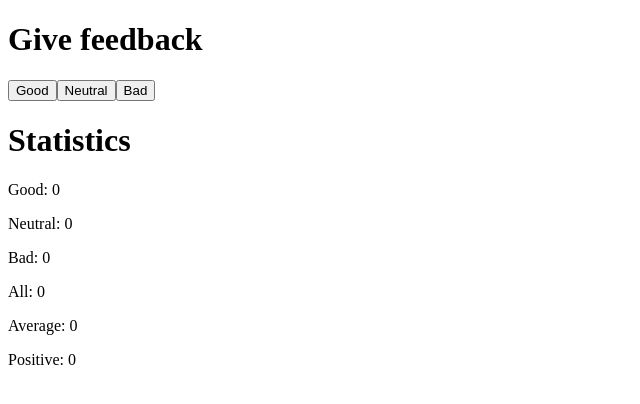
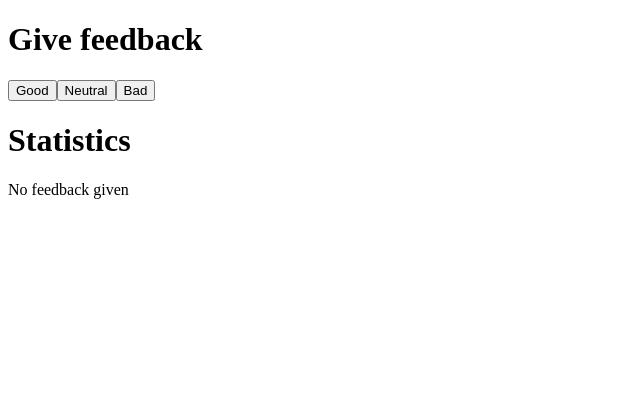
Before and after one commit to RedBevan/full_stack_open, a React (Vite) app in the folder part1/unicafe/: page / in a window 1280 px wide. Shown: the top 404 px of the page, without its empty margins (0-640 px from the left). Built offline with nearby package versions, Linux system fonts and the light colour scheme.

Commit message:
Complete exercise 1.9 (Change your application to display statistics only once feedback has been gathered)

```diff
--- a/part1/unicafe/src/App.jsx
+++ b/part1/unicafe/src/App.jsx
@@ -13,6 +13,25 @@ const Stats = (props) => {
   return (
     <div>
       <p>{props.text}: {props.value}</p>
+    </div>
+  )
+}
+
+const Statistics = ({ good, neutral, bad, all, average, percentPositive }) => {
+  if (all === 0) {
+    return <p>
+      No feedback given
+    </p>
+  }
+
+  return (
+    <div>
+      <Stats text="Good" value={good} />
+      <Stats text="Neutral" value={neutral} />
+      <Stats text="Bad" value={bad} />
+      <Stats text="All" value={all} />
+      <Stats text="Average" value={average} />
+      <Stats text="Positive" value={percentPositive} />
     </div>
   )
 }
@@ -83,13 +102,14 @@ const App = () => {
       <button onClick={handleNeutralClick}>Neutral</button>
       <button onClick={handleBadClick}>Bad</button>
       <Header text='Statistics' />
-      <Stats text='Good' value={good} />
-      <Stats text='Neutral' value={neutral}/>
-      <Stats text='Bad' value={bad}/>
-      <Stats text='All' value={all} />
-      {/* <Stats text='Score' value={score} /> */}
-      <Stats text='Average' value={average} />
-      <Stats text='Positive' value={percentPositive} />
+      <Statistics
+        good={good}
+        neutral={neutral}
+        bad={bad}
+        all={all}
+        average={average}
+        percentPositive={percentPositive}
+      />
     </div>
   )
 }
```
